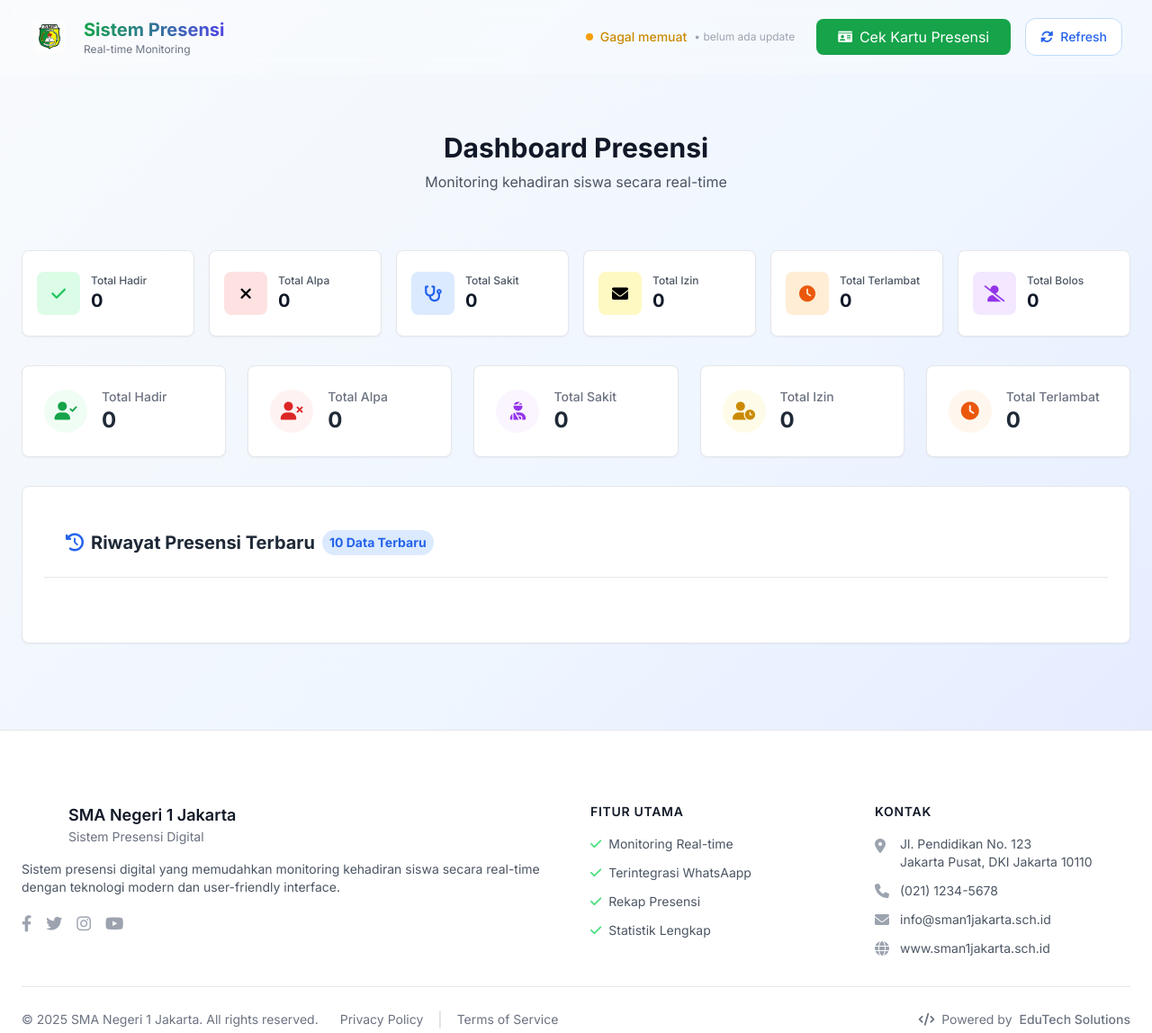
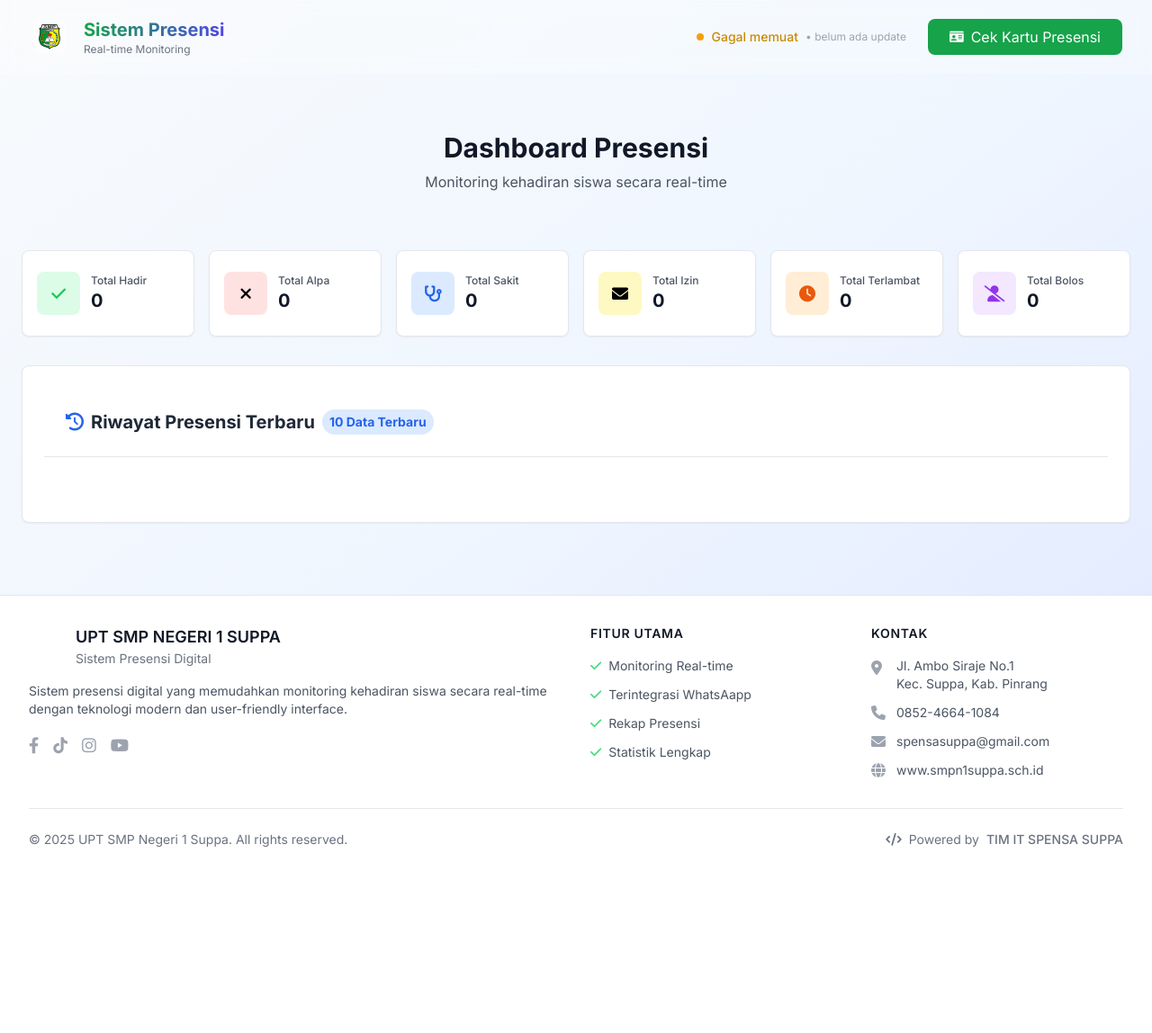
Before and after one commit to ediamiruddin09-eng/webpresensi, a website: page public/index.html in a window 1280 px wide. Shown: the whole page at 90% size. After the commit the page ends 975 px from the top, so only its background shows below. Drawn offline with nearby package versions, Linux system fonts and the light colour scheme; no server answers.

Commit message:
Update index.html

```diff
--- a/public/index.html
+++ b/public/index.html
@@ -354,11 +354,11 @@
                     <span class="hidden sm:inline">Cek Kartu Presensi</span>
                     <span class="sm:hidden">Kartu</span>
                 </button>
-                <button id="refreshButton" onclick="manualRefresh()" class="btn-touch bg-white text-blue-600 hover:bg-blue-50 px-3 sm:px-4 py-2 sm:py-2.5 rounded-xl font-medium flex items-center space-x-2 text-sm border border-blue-200">
+<!--                 <button id="refreshButton" onclick="manualRefresh()" class="btn-touch bg-white text-blue-600 hover:bg-blue-50 px-3 sm:px-4 py-2 sm:py-2.5 rounded-xl font-medium flex items-center space-x-2 text-sm border border-blue-200">
                         <i id="refreshIcon" class="fas fa-sync-alt"></i>
                         <span class="hidden sm:inline">Refresh</span>
                         <span class="sm:hidden">Ref</span>
-                    </button>
+                </button> -->
 
             </div>
         </div>
@@ -438,68 +438,7 @@
                 </div>
             </div>
         </div>
-        <!-- Dashboard Statistik -->
-        <div class="grid grid-cols-1 md:grid-cols-2 lg:grid-cols-5 gap-6 mb-8">
-    <div class="bg-white p-6 animate-fade-in rounded-lg shadow-sm border border-gray-200">
-        <div class="flex items-center">
-            <div class="w-12 h-12 flex items-center justify-center rounded-full bg-green-50 text-green-600">
-                <i class="fas fa-user-check text-xl"></i>
-            </div>
-            <div class="ml-4">
-                <p class="text-gray-500 text-sm font-medium">Total Hadir</p>
-                <p id="totalHadir" class="text-2xl font-bold text-gray-800">0</p>
-            </div>
-        </div>
-    </div>
 
-    <div class="bg-white p-6 animate-fade-in rounded-lg shadow-sm border border-gray-200">
-        <div class="flex items-center">
-            <div class="w-12 h-12 flex items-center justify-center rounded-full bg-red-50 text-red-600">
-                <i class="fas fa-user-times text-xl"></i>
-            </div>
-            <div class="ml-4">
-                <p class="text-gray-500 text-sm font-medium">Total Alpa</p>
-                <p id="totalAlpa" class="text-2xl font-bold text-gray-800">0</p>
-            </div>
-        </div>
-    </div>
-
-    <div class="bg-white p-6 animate-fade-in rounded-lg shadow-sm border border-gray-200">
-        <div class="flex items-center">
-            <div class="w-12 h-12 flex items-center justify-center rounded-full bg-purple-50 text-purple-600">
-                <i class="fas fa-user-injured text-xl"></i>
-            </div>
-            <div class="ml-4">
-                <p class="text-gray-500 text-sm font-medium">Total Sakit</p>
-                <p id="totalSakit" class="text-2xl font-bold text-gray-800">0</p>
-            </div>
-        </div>
-    </div>
-
-    <div class="bg-white p-6 animate-fade-in rounded-lg shadow-sm border border-gray-200">
-        <div class="flex items-center">
-            <div class="w-12 h-12 flex items-center justify-center rounded-full bg-yellow-50 text-yellow-600">
-                <i class="fas fa-user-clock text-xl"></i>
-            </div>
-            <div class="ml-4">
-                <p class="text-gray-500 text-sm font-medium">Total Izin</p>
-                <p id="totalIzin" class="text-2xl font-bold text-gray-800">0</p>
-            </div>
-        </div>
-    </div>
-
-    <div class="bg-white p-6 animate-fade-in rounded-lg shadow-sm border border-gray-200">
-        <div class="flex items-center">
-            <div class="w-12 h-12 flex items-center justify-center rounded-full bg-orange-50 text-orange-600">
-                <i class="fas fa-clock text-xl"></i>
-            </div>
-            <div class="ml-4">
-                <p class="text-gray-500 text-sm font-medium">Total Terlambat</p>
-                <p id="totalTerlambat" class="text-2xl font-bold text-gray-800">0</p>
-            </div>
-        </div>
-    </div>
-</div>
 
 
 
@@ -550,8 +489,8 @@
     </div>
 
     <!-- Footer dengan gradient -->
-    <footer class="bg-white border-t border-gray-200 py-12 mt-16">
-        <div class="px-6 py-8">
+    <footer class="bg-white border-t border-gray-200 mt-12 py-8">
+        <div class="max-w-7xl mx-auto px-4 sm:px-6 lg:px-8">
             <div class="grid grid-cols-1 md:grid-cols-4 gap-8">
                 <!-- School Info -->
                 <div class="col-span-1 md:col-span-2">
@@ -560,7 +499,7 @@
                             <i class="fas fa-graduation-cap text-white text-lg"></i>
                         </div>
                         <div>
-                            <h3 class="text-lg font-semibold text-gray-900">SMA Negeri 1 Jakarta</h3>
+                            <h3 class="text-lg font-semibold text-gray-900">UPT SMP NEGERI 1 SUPPA</h3>
                             <p class="text-sm text-gray-500">Sistem Presensi Digital</p>
                         </div>
                     </div>
@@ -572,7 +511,7 @@
                             <i class="fab fa-facebook-f text-lg"></i>
                         </a>
                         <a href="#" class="text-gray-400 hover:text-primary transition-colors">
-                            <i class="fab fa-twitter text-lg"></i>
+                            <i class="fab fa-tiktok text-lg"></i>
                         </a>
                         <a href="#" class="text-gray-400 hover:text-primary transition-colors">
                             <i class="fab fa-instagram text-lg"></i>
@@ -614,21 +553,21 @@
                         <li class="flex items-start">
                             <i class="fas fa-map-marker-alt text-gray-400 w-4 mt-1 mr-3"></i>
                             <span class="text-sm text-gray-600">
-                                Jl. Pendidikan No. 123<br>
-                                Jakarta Pusat, DKI Jakarta 10110
+                                Jl. Ambo Siraje No.1<br>
+                                Kec. Suppa, Kab. Pinrang
                             </span>
                         </li>
                         <li class="flex items-center">
                             <i class="fas fa-phone text-gray-400 w-4 mr-3"></i>
-                            <span class="text-sm text-gray-600">(021) 1234-5678</span>
+                            <span class="text-sm text-gray-600">0852-4664-1084</span>
                         </li>
                         <li class="flex items-center">
                             <i class="fas fa-envelope text-gray-400 w-4 mr-3"></i>
-                            <span class="text-sm text-gray-600">info@sman1jakarta.sch.id</span>
+                            <span class="text-sm text-gray-600">spensasuppa@gmail.com</span>
                         </li>
                         <li class="flex items-center">
                             <i class="fas fa-globe text-gray-400 w-4 mr-3"></i>
-                            <span class="text-sm text-gray-600">www.sman1jakarta.sch.id</span>
+                            <span class="text-sm text-gray-600">www.smpn1suppa.sch.id</span>
                         </li>
                     </ul>
                 </div>
@@ -639,18 +578,14 @@
                 <div class="flex flex-col md:flex-row justify-between items-center">
                     <div class="flex items-center space-x-6 mb-4 md:mb-0">
                         <p class="text-sm text-gray-500">
-                            © 2025 SMA Negeri 1 Jakarta. All rights reserved.
+                            © 2025 UPT SMP Negeri 1 Suppa. All rights reserved.
                         </p>
-                        <div class="flex items-center space-x-4">
-                            <a href="#" class="text-sm text-gray-500 hover:text-primary transition-colors">Privacy Policy</a>
-                            <span class="text-gray-300">|</span>
-                            <a href="#" class="text-sm text-gray-500 hover:text-primary transition-colors">Terms of Service</a>
-                        </div>
+
                     </div>
                     <div class="flex items-center space-x-2 text-sm text-gray-500">
                         <i class="fas fa-code text-primary"></i>
                         <span>Powered by</span>
-                        <span class="font-medium text-primary">EduTech Solutions</span>
+                        <span class="font-medium text-primary">TIM IT SPENSA SUPPA</span>
                     </div>
                 </div>
             </div>
@@ -1026,6 +961,7 @@ updateStatistics();
             container.dataset.lastData = currentDataString;
 
             // Animate new data
+            // Animate new data
                 container.style.opacity = '0.7';
                 setTimeout(() => {
                     container.innerHTML = '';
@@ -1034,46 +970,49 @@ updateStatistics();
                         const statusClass = getStatusClass(item.keterangan);
                         const statusBadge = getStatusBadge(item.keterangan);
                         const div = document.createElement('div');
+
+                        // Mengurangi padding dan menambahkan gap untuk elemen yang lebih rapat
                         div.className = `
                             flex flex-col sm:flex-row sm:items-center sm:justify-between
-                    p-3 sm:p-4 bg-white border border-gray-100 rounded-lg
-                    hover:shadow-md transition-all duration-200 animate-fade-in
+                            p-2 sm:p-2 bg-white border border-gray-100 rounded-md
+                            hover:shadow-sm transition-all duration-200 animate-fade-in
                         `;
                         div.style.animationDelay = `${index * 50}ms`;
 
                         div.innerHTML = `
-                    <div class="flex items-center space-x-3 sm:space-x-4 w-full sm:w-auto">
+                            <div class="flex items-center space-x-2 w-full sm:w-auto">
                                 <div class="relative flex-shrink-0">
-                            <div class="w-10 h-10 sm:w-12 sm:h-12 rounded-full ${statusClass}
-                                flex items-center justify-center text-white font-bold shadow-sm text-sm sm:text-base">
+                                    <div class="w-8 h-8 rounded-full ${statusClass}
+                                        flex items-center justify-center text-white font-bold shadow-sm text-xs">
                                         ${getStatusIcon(item.keterangan)}
                                     </div>
                                 </div>
                                 <div class="flex-1 min-w-0">
-                            <div class="flex items-center space-x-2 mb-1 flex-wrap">
-                                <h4 class="font-semibold text-gray-900 text-sm sm:text-base truncate max-w-[150px] sm:max-w-[200px]">
+                                    <div class="flex items-center space-x-1 mb-0 flex-wrap">
+                                        <h6 class="font-semibold text-gray-900 text-sm truncate max-w-[200px]">
                                             ${item.namaLengkap || item.namaSiswa}
-                                </h4>
+                                        </h6>
                                         ${statusBadge}
                                     </div>
-                            <div class="flex flex-wrap gap-2 text-xs sm:text-sm text-gray-500">
+                                    <div class="flex flex-wrap gap-1 text-[10px] text-gray-500">
                                         <span class="flex items-center truncate">
-                                    <i class="fas fa-graduation-cap mr-1"></i>
+                                            <i class="fas fa-graduation-cap mr-0.5"></i>
                                             ${item.kelas}
                                         </span>
                                         <span class="flex items-center truncate">
-                                    <i class="fas fa-book mr-1"></i>
+                                            <i class="fas fa-book mr-0.5"></i>
                                             ${item.mataPelajaran}
                                         </span>
                                     </div>
                                 </div>
                             </div>
-                    <div class="text-left sm:text-right mt-2 sm:mt-0">
+                            <div class="text-left sm:text-right mt-1 sm:mt-0">
                                 <div class="text-xs sm:text-sm font-medium text-gray-900 mb-1">${formatDate(item.tanggal)}</div>
                         <div class="text-xs sm:text-sm text-gray-500 flex items-center sm:justify-end">
                             <i class="fas fa-clock mr-1"></i>
                             ${item.jam}
                         </div>
+
                             </div>
                         `;
 
```
Lines whose indentation alone changed are shown as unchanged.
